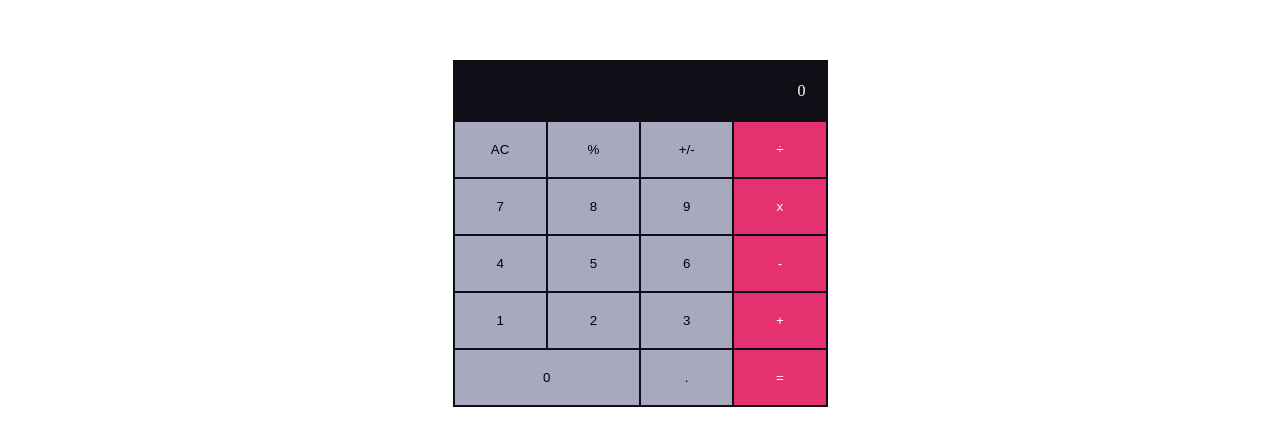
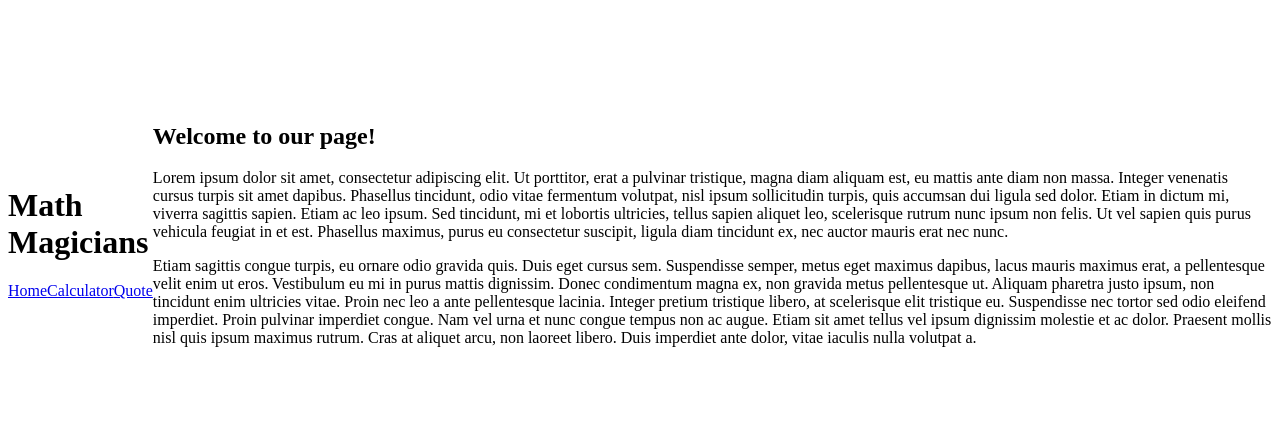
Before and after one commit to laiifuu/math-magicians, a React (Create React App) app: page / in a window 1280 px wide. Shown: the part 175-620 px from the top of the page. Built offline with nearby package versions, Linux system fonts and the light colour scheme.

Commit message:
Add Header and Routes to the App component

```diff
--- a/src/App.js
+++ b/src/App.js
@@ -1,5 +1,7 @@
 import React from 'react';
+import { Routes, Route } from 'react-router-dom';
 import Calculator from './components/Calculator';
+import Header from './components/Header';
 
 class App extends React.Component {
   constructor(props) {
@@ -10,10 +12,77 @@ class App extends React.Component {
   render() {
     return (
       <div className="App">
-        <Calculator />
+        <Header />
+        <Routes>
+          <Route path="/" element={<Home />} />
+          <Route path="/calculator" element={<CalculatorPage />} />
+          <Route path="/quote" element={<Quote />} />
+        </Routes>
       </div>
     );
   }
 }
 
+function CalculatorPage() {
+  return (
+    <>
+      <main>
+        <h2>Let&apos;s do some Math!</h2>
+        <Calculator />
+      </main>
+    </>
+  );
+}
+
+function Home() {
+  return (
+    <>
+      <main>
+        <h2>Welcome to our page!</h2>
+        <p>
+          Lorem ipsum dolor sit amet, consectetur adipiscing elit. Ut porttitor,
+          erat a pulvinar tristique, magna diam aliquam est, eu mattis ante diam
+          non massa. Integer venenatis cursus turpis sit amet dapibus. Phasellus
+          tincidunt, odio vitae fermentum volutpat, nisl ipsum sollicitudin
+          turpis, quis accumsan dui ligula sed dolor. Etiam in dictum mi,
+          viverra sagittis sapien. Etiam ac leo ipsum. Sed tincidunt, mi et
+          lobortis ultricies, tellus sapien aliquet leo, scelerisque rutrum nunc
+          ipsum non felis. Ut vel sapien quis purus vehicula feugiat in et est.
+          Phasellus maximus, purus eu consectetur suscipit, ligula diam
+          tincidunt ex, nec auctor mauris erat nec nunc.
+        </p>
+        <p>
+          Etiam sagittis congue turpis, eu ornare odio gravida quis. Duis eget
+          cursus sem. Suspendisse semper, metus eget maximus dapibus, lacus
+          mauris maximus erat, a pellentesque velit enim ut eros. Vestibulum eu
+          mi in purus mattis dignissim. Donec condimentum magna ex, non gravida
+          metus pellentesque ut. Aliquam pharetra justo ipsum, non tincidunt
+          enim ultricies vitae. Proin nec leo a ante pellentesque lacinia.
+          Integer pretium tristique libero, at scelerisque elit tristique eu.
+          Suspendisse nec tortor sed odio eleifend imperdiet. Proin pulvinar
+          imperdiet congue. Nam vel urna et nunc congue tempus non ac augue.
+          Etiam sit amet tellus vel ipsum dignissim molestie et ac dolor.
+          Praesent mollis nisl quis ipsum maximus rutrum. Cras at aliquet arcu,
+          non laoreet libero. Duis imperdiet ante dolor, vitae iaculis nulla
+          volutpat a.
+        </p>
+      </main>
+    </>
+  );
+}
+
+function Quote() {
+  return (
+    <>
+      <div className="quote">
+        <q>
+          Mathematics is not about numbers, equations, computations, or
+          algorithms: it is about understanding.
+        </q>
+        <cite>William Paul Thurston</cite>
+      </div>
+    </>
+  );
+}
+
 export default App;
```
